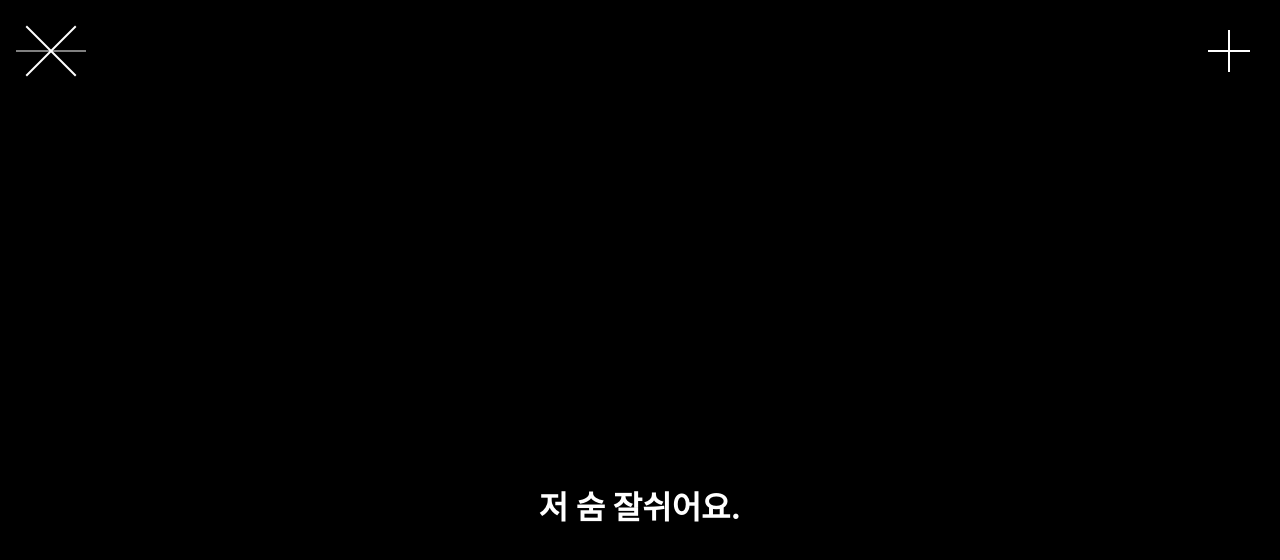
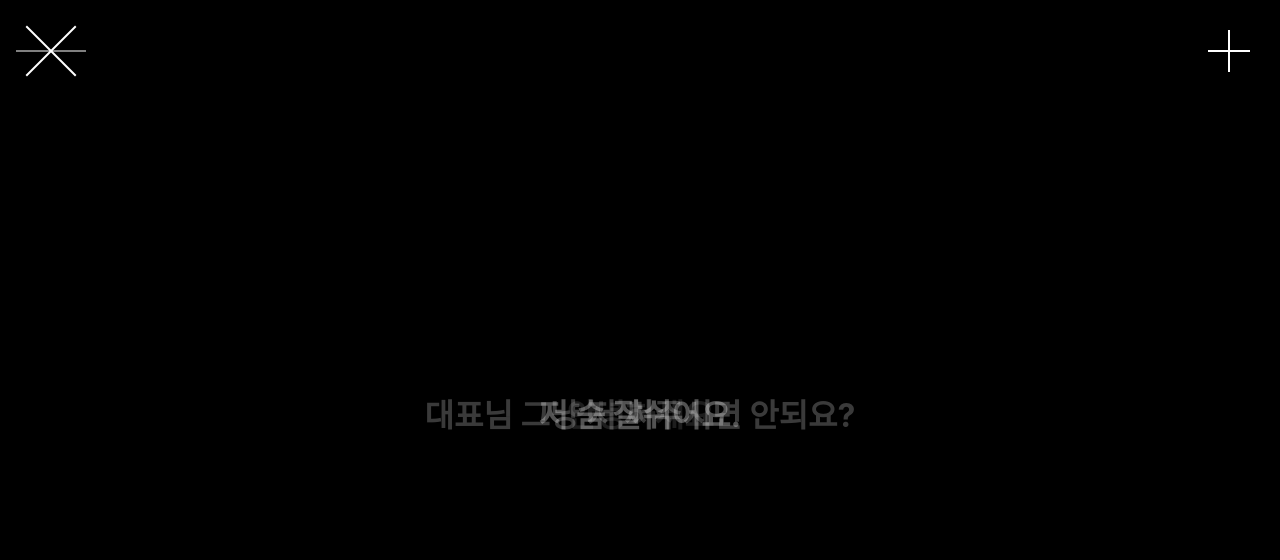
Before and after one commit to p1ants/my_portfolio, a Next.js app in the folder portfolio/: page /intro in a window 1280 px wide. Shown: the top 560 px of the page. Built offline with nearby package versions, Linux system fonts and the light colour scheme.

Commit message:
Intro 얼추 완료,

```diff
--- a/portfolio/src/components/Intro/Intro.styles.ts
+++ b/portfolio/src/components/Intro/Intro.styles.ts
@@ -11,5 +11,5 @@ export const Container = styled.div`
 `;
 
 export const AnimatedText = styled.h1`
-  margin-bottom: 16px;
+  margin-bottom: 200px;
 `;
--- a/portfolio/src/components/Intro/intro.tsx
+++ b/portfolio/src/components/Intro/intro.tsx
@@ -5,7 +5,6 @@ import { Container, AnimatedText } from './Intro.styles';
 
 const textList = [
   '안녕하세요',
-  // 'intro 랄게 없는데...',
   '대표님 그냥 저 써주시면 안되요?',
   '저 숨 잘쉬어요.',
   '힝...',
@@ -17,22 +16,22 @@ export default function Intro() {
   useEffect(() => {
     const interval = setInterval(() => {
       setIndex((prevIndex) => (prevIndex + 1) % textList.length);
-    }, 3000);
+    }, 500);
 
     return () => clearInterval(interval);
   }, []);
 
   const transitions = useTransition(index, {
-    from: { opacity: 0, transform: 'translate3d(0, -40px, 0)' },
-    enter: { opacity: 1, transform: 'translate3d(0, 0, 0)' },
-    leave: { opacity: 0, transform: 'translate3d(0, -40px, 0)' },
-    config: { duration: 1000 },
+    from: { opacity: 0 },
+    enter: { opacity: 1 },
+    leave: { opacity: 0 },
+    config: { duration: 1500 },
   });
 
   return (
     <Container>
       {transitions((style, i) => (
-        <animated.div style={style} key={i}>
+        <animated.div style={{ ...style, position: 'absolute' }} key={i}>
           <AnimatedText>{textList[i]}</AnimatedText>
         </animated.div>
       ))}
```
